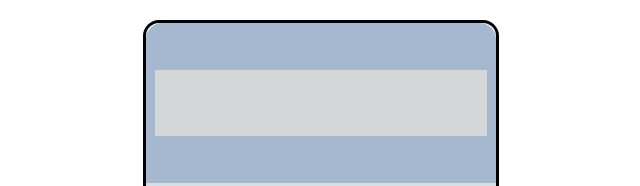
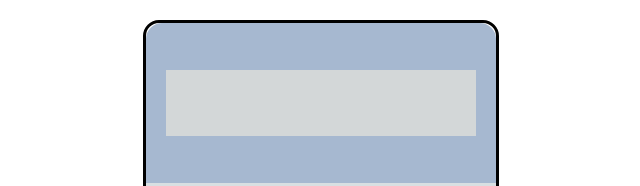
Before and after one commit to Burhanuddin910/Basic-Calculator, a plain HTML site: page index.html in a window 1280 px wide. Shown: the part 127-313 px from the top of the page, without its empty margins (319-959 px from the left). Drawn offline with Linux system fonts and the light colour scheme.

Commit message:
Update style.css

```diff
--- a/style.css
+++ b/style.css
@@ -24,7 +24,7 @@
 }
 #display
 {
-    padding: 1.2rem 0.7rem;
+    padding: 1.2rem 0;
     background-color: rgb(211,215,216);
     border: none;
     font-size: 1.5rem;
```
